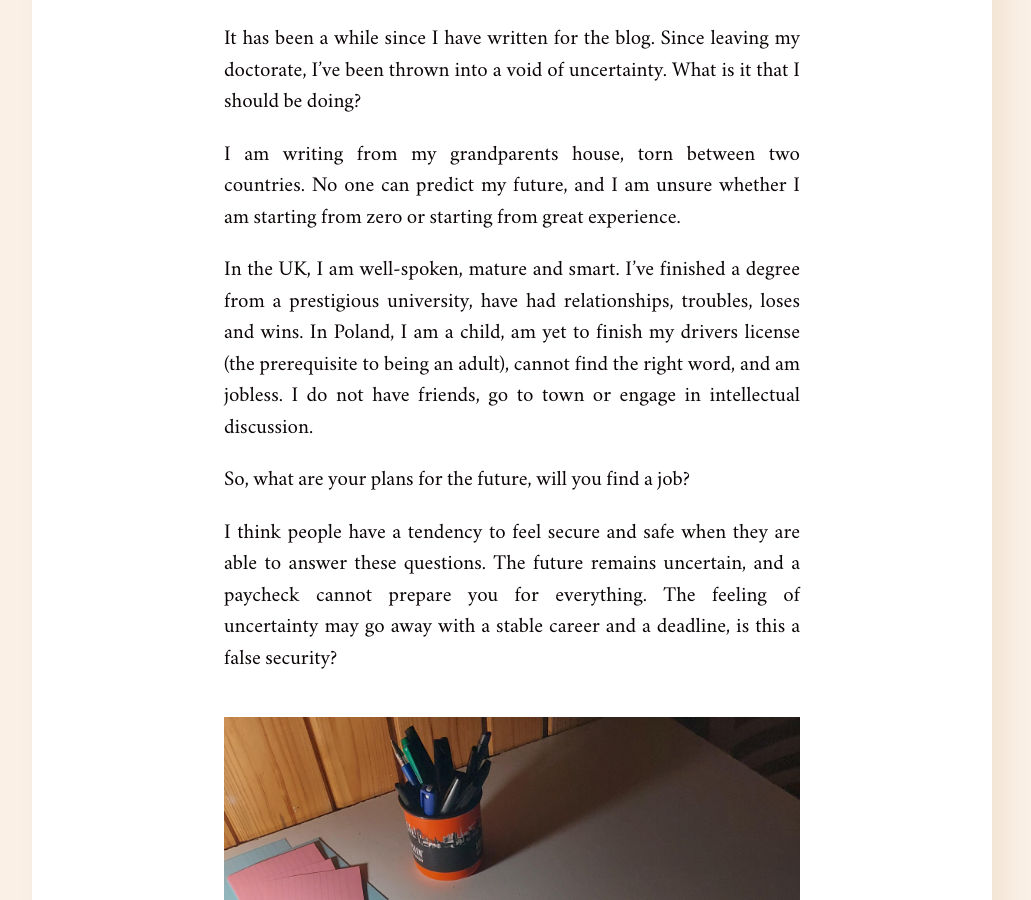
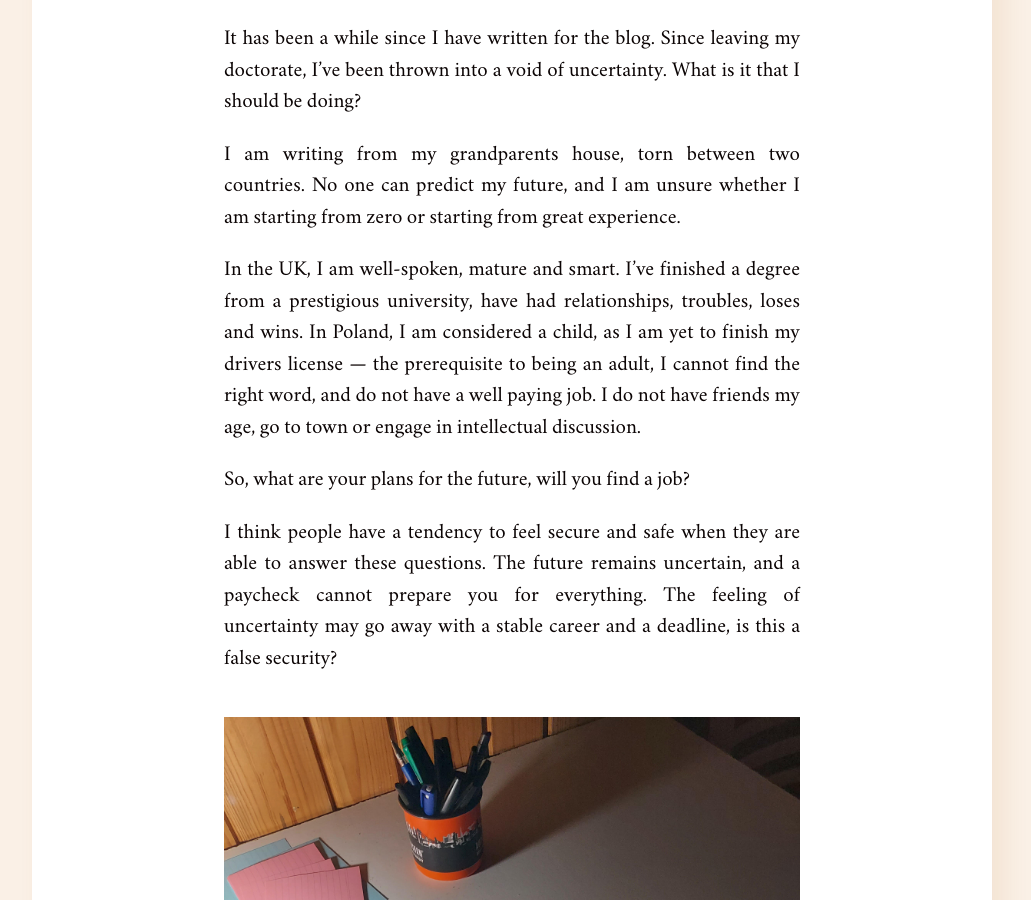
Before and after one commit to batterypointwriting/batterypointwriting.github.io, a Jekyll site: the page built from _posts/2026-10-03-Uncertainty-and-False-Security-Planning-for-the-Future.md, in a window 1280 px wide and 900 px high, scrolled down 465 px. Shown: the whole window, without its empty margins (128-1159 px from the left). Built offline with Jekyll 4.4.1, drawn with Linux system fonts in a browser that asks for light colours.

Commit message:
Update 2026-10-03-Uncertainty-and-False-Security-Planning-for-the-Future.md

```diff
--- a/_posts/2026-10-03-Uncertainty-and-False-Security-Planning-for-the-Future.md
+++ b/_posts/2026-10-03-Uncertainty-and-False-Security-Planning-for-the-Future.md
@@ -11,10 +11,10 @@ I am writing from my grandparents house, torn between two countries. No one can
 and I am unsure whether I am starting from zero or starting from great experience.
 
 In the UK, I am well-spoken, mature and smart. I've finished a degree from a prestigious
-university, have had relationships, troubles, loses and wins. In Poland, I am a child,
-am yet to finish my drivers license (the prerequisite to being an adult), cannot find
-the right word, and am jobless. I do not have friends, go to town or engage in
-intellectual discussion.
+university, have had relationships, troubles, loses and wins. In Poland, I am considered a child,
+as I am yet to finish my drivers license --- the prerequisite to being an adult, I cannot find
+the right word, and do not have a well paying job. I do not have friends my age, go to town or
+engage in intellectual discussion.
 
 So, what are your plans for the future, will you find a job?
 
```
